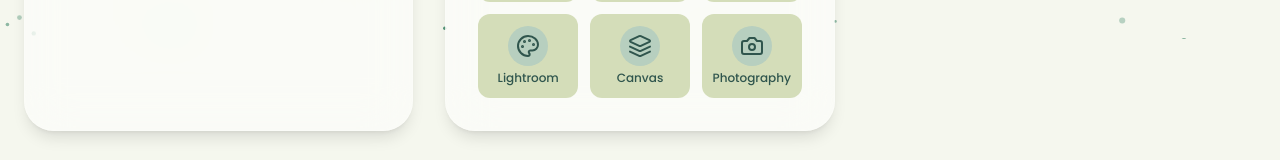
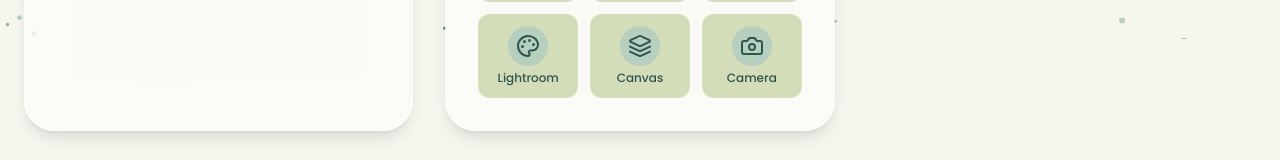
Before and after one commit to helloabhishek2004/abhi-creative-canvas, a React (Vite) app: page / in a window 1280 px wide. Shown: the part 761-921 px from the top of the page. Built offline with nearby package versions, Linux system fonts and the light colour scheme.

Commit message:
Add camera icon to tools grid
Add camera icon to the tools grid.

```diff
--- a/src/components/ToolsGrid.tsx
+++ b/src/components/ToolsGrid.tsx
@@ -63,7 +63,7 @@ const ToolsGrid = () => {
       color: "bg-pink-200 dark:bg-pink-900"
     },
     {
-      name: "Photography",
+      name: "Camera",
       icon: <Camera size={24} />,
       color: "bg-gray-200 dark:bg-gray-800"
     }
```
